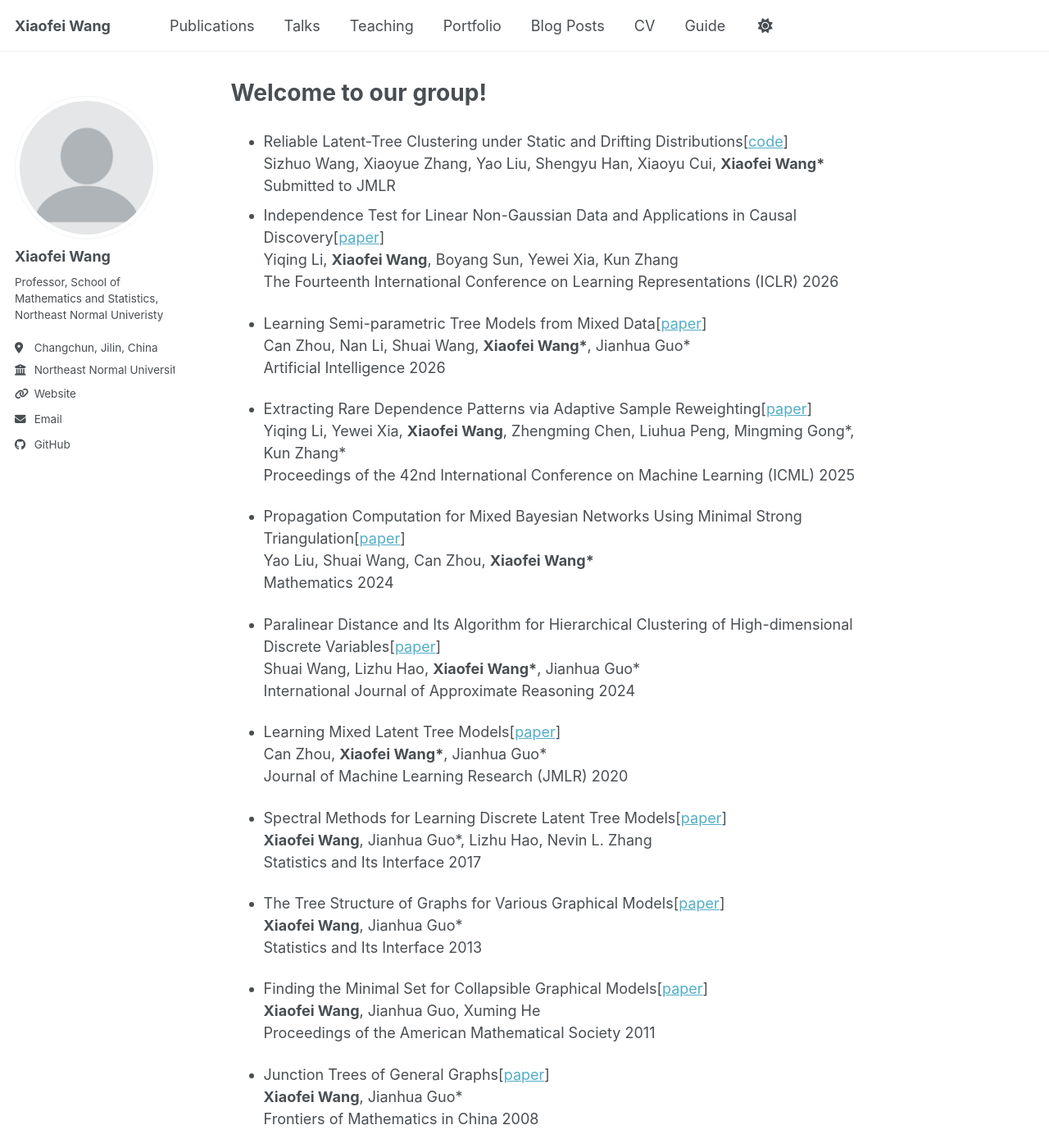
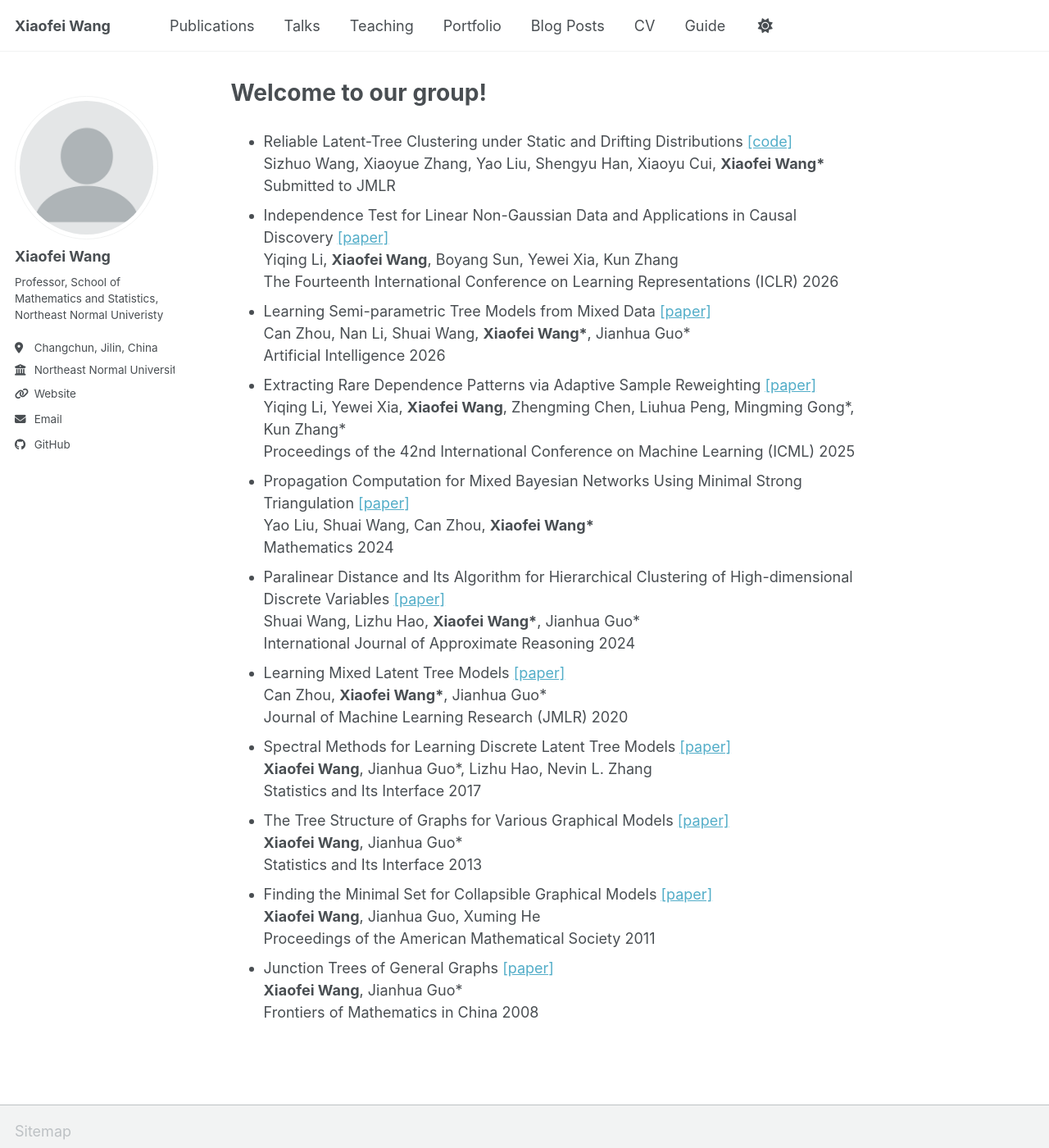
Before and after one commit to mathswang/mathswang.github.io, a Jekyll site: the page built from _pages/publications.md, in a window 1280 px wide and 1400 px high. Shown: the whole window at 82% size. Built offline with Jekyll 4.4.1, drawn with Linux system fonts in a browser that asks for light colours; a script bundle is joined from its source files by our own code; library files that are not in the unit come from our copies; part of the change alters nothing that is shown.

Commit message:
Update publications.md

```diff
--- a/_pages/publications.md
+++ b/_pages/publications.md
@@ -1,49 +1,88 @@
 ---
 layout: single
 title: "Welcome to our group!"
+permalink: /publications/
 author_profile: true
-author: Xiaofei Wang   # 必须和 authors.yml 的 key 完全一致
+author: Xiaofei Wang
 ---
 
-- Reliable Latent-Tree Clustering under Static and Drifting Distributions[[code](https://github.com/mathswang/LatentTreeClustering)]<br>
-  Sizhuo Wang, Xiaoyue Zhang, Yao Liu, Shengyu Han, Xiaoyu Cui, **Xiaofei Wang\*** <br>
-  Submitted to JMLR
-- Independence Test for Linear Non-Gaussian Data and Applications in Causal Discovery[[paper](https://openreview.net/forum?id=Uc1EAICxTD)]<br>
-  Yiqing Li, **Xiaofei Wang**, Boyang Sun, Yewei Xia, Kun Zhang<br>
-  The Fourteenth International Conference on Learning Representations (ICLR) 2026
+<ul class="pub-list">
 
-- Learning Semi-parametric Tree Models from Mixed Data[[paper](https://www.sciencedirect.com/science/article/pii/S0004370226000251)]<br>
-  Can Zhou, Nan Li, Shuai Wang, **Xiaofei Wang\***, Jianhua Guo\*<br>
-  Artificial Intelligence 2026
+  <li>
+    <span class="pub-title">Reliable Latent-Tree Clustering under Static and Drifting Distributions</span>
+    <a href="https://github.com/mathswang/LatentTreeClustering">[code]</a><br>
+    Sizhuo Wang, Xiaoyue Zhang, Yao Liu, Shengyu Han, Xiaoyu Cui, <strong>Xiaofei Wang*</strong><br>
+    Submitted to JMLR
+  </li>
 
-- Extracting Rare Dependence Patterns via Adaptive Sample Reweighting[[paper](https://openreview.net/pdf?id=iIPAdNq9cq)]<br>
-  Yiqing Li, Yewei Xia, **Xiaofei Wang**, Zhengming Chen, Liuhua Peng, Mingming Gong\*, Kun Zhang\* <br>
-  Proceedings of the 42nd International Conference on Machine Learning (ICML) 2025
+  <li>
+    <span class="pub-title">Independence Test for Linear Non-Gaussian Data and Applications in Causal Discovery</span>
+    <a href="https://openreview.net/forum?id=Uc1EAICxTD">[paper]</a><br>
+    Yiqing Li, <strong>Xiaofei Wang</strong>, Boyang Sun, Yewei Xia, Kun Zhang<br>
+    The Fourteenth International Conference on Learning Representations (ICLR) 2026
+  </li>
 
-- Propagation Computation for Mixed Bayesian Networks Using Minimal Strong Triangulation[[paper](https://www.mdpi.com/2227-7390/12/13/1925)]<br>
-  Yao Liu, Shuai Wang, Can Zhou, **Xiaofei Wang\*** <br>
-  Mathematics 2024
+  <li>
+    <span class="pub-title">Learning Semi-parametric Tree Models from Mixed Data</span>
+    <a href="https://www.sciencedirect.com/science/article/pii/S0004370226000251">[paper]</a><br>
+    Can Zhou, Nan Li, Shuai Wang, <strong>Xiaofei Wang*</strong>, Jianhua Guo*<br>
+    Artificial Intelligence 2026
+  </li>
 
-- Paralinear Distance and Its Algorithm for Hierarchical Clustering of High-dimensional Discrete Variables[[paper](https://www.sciencedirect.com/science/article/abs/pii/S0888613X24000203)]<br>
-  Shuai Wang, Lizhu Hao, **Xiaofei Wang\***, Jianhua Guo\* <br>
-  International Journal of Approximate Reasoning 2024
+  <li>
+    <span class="pub-title">Extracting Rare Dependence Patterns via Adaptive Sample Reweighting</span>
+    <a href="https://openreview.net/pdf?id=iIPAdNq9cq">[paper]</a><br>
+    Yiqing Li, Yewei Xia, <strong>Xiaofei Wang</strong>, Zhengming Chen, Liuhua Peng, Mingming Gong*, Kun Zhang*<br>
+    Proceedings of the 42nd International Conference on Machine Learning (ICML) 2025
+  </li>
 
-- Learning Mixed Latent Tree Models[[paper](https://jmlr.csail.mit.edu/papers/v21/20-365.html)]<br>
-  Can Zhou, **Xiaofei Wang\***, Jianhua Guo\* <br>
-  Journal of Machine Learning Research (JMLR) 2020
+  <li>
+    <span class="pub-title">Propagation Computation for Mixed Bayesian Networks Using Minimal Strong Triangulation</span>
+    <a href="https://www.mdpi.com/2227-7390/12/13/1925">[paper]</a><br>
+    Yao Liu, Shuai Wang, Can Zhou, <strong>Xiaofei Wang*</strong><br>
+    Mathematics 2024
+  </li>
 
-- Spectral Methods for Learning Discrete Latent Tree Models[[paper](https://intlpress.com/site/pub/files/_fulltext/journals/sii/2017/0010/0004/SII-2017-0010-0004-a011.pdf)]<br>
-  **Xiaofei Wang**, Jianhua Guo\*, Lizhu Hao, Nevin L. Zhang<br>
-  Statistics and Its Interface 2017
+  <li>
+    <span class="pub-title">Paralinear Distance and Its Algorithm for Hierarchical Clustering of High-dimensional Discrete Variables</span>
+    <a href="https://www.sciencedirect.com/science/article/abs/pii/S0888613X24000203">[paper]</a><br>
+    Shuai Wang, Lizhu Hao, <strong>Xiaofei Wang*</strong>, Jianhua Guo*<br>
+    International Journal of Approximate Reasoning 2024
+  </li>
 
-- The Tree Structure of Graphs for Various Graphical Models[[paper](https://intlpress.com/site/pub/files/_fulltext/journals/sii/2013/0006/0001/SII-2013-0006-0001-a014.pdf)]<br>
-  **Xiaofei Wang**, Jianhua Guo\*<br>
-  Statistics and Its Interface 2013
+  <li>
+    <span class="pub-title">Learning Mixed Latent Tree Models</span>
+    <a href="https://jmlr.csail.mit.edu/papers/v21/20-365.html">[paper]</a><br>
+    Can Zhou, <strong>Xiaofei Wang*</strong>, Jianhua Guo*<br>
+    Journal of Machine Learning Research (JMLR) 2020
+  </li>
 
-- Finding the Minimal Set for Collapsible Graphical Models[[paper](https://www.ams.org/journals/proc/2011-139-01/S0002-9939-2010-10509-9/S0002-9939-2010-10509-9.pdf)]<br>
-  **Xiaofei Wang**, Jianhua Guo, Xuming He<br>
-  Proceedings of the American Mathematical Society 2011
+  <li>
+    <span class="pub-title">Spectral Methods for Learning Discrete Latent Tree Models</span>
+    <a href="https://intlpress.com/site/pub/files/_fulltext/journals/sii/2017/0010/0004/SII-2017-0010-0004-a011.pdf">[paper]</a><br>
+    <strong>Xiaofei Wang</strong>, Jianhua Guo*, Lizhu Hao, Nevin L. Zhang<br>
+    Statistics and Its Interface 2017
+  </li>
 
-- Junction Trees of General Graphs[[paper](https://link.springer.com/content/pdf/10.1007/s11464-008-0023-z.pdf?pdf=inline+link)]<br>
-  **Xiaofei Wang**, Jianhua Guo\*<br>
-  Frontiers of Mathematics in China 2008
+  <li>
+    <span class="pub-title">The Tree Structure of Graphs for Various Graphical Models</span>
+    <a href="https://intlpress.com/site/pub/files/_fulltext/journals/sii/2013/0006/0001/SII-2013-0006-0001-a014.pdf">[paper]</a><br>
+    <strong>Xiaofei Wang</strong>, Jianhua Guo*<br>
+    Statistics and Its Interface 2013
+  </li>
+
+  <li>
+    <span class="pub-title">Finding the Minimal Set for Collapsible Graphical Models</span>
+    <a href="https://www.ams.org/journals/proc/2011-139-01/S0002-9939-2010-10509-9/S0002-9939-2010-10509-9.pdf">[paper]</a><br>
+    <strong>Xiaofei Wang</strong>, Jianhua Guo, Xuming He<br>
+    Proceedings of the American Mathematical Society 2011
+  </li>
+
+  <li>
+    <span class="pub-title">Junction Trees of General Graphs</span>
+    <a href="https://link.springer.com/content/pdf/10.1007/s11464-008-0023-z.pdf?pdf=inline+link">[paper]</a><br>
+    <strong>Xiaofei Wang</strong>, Jianhua Guo*<br>
+    Frontiers of Mathematics in China 2008
+  </li>
+
+</ul>
```
